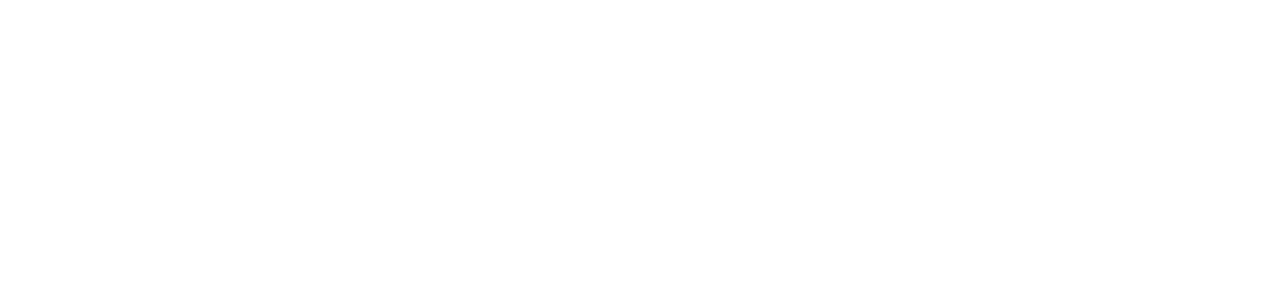
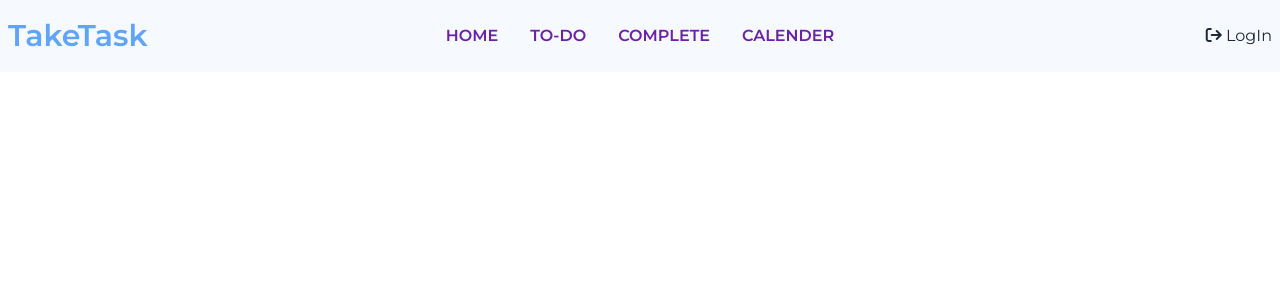
Before and after one commit to Sajalhowlader/to-do-task-clint, a React (Create React App) app: page / in a window 1280 px wide. Before the commit this address had no page. Shown: the top 300 px of the page. Built offline with nearby package versions, Linux system fonts and the light colour scheme.

Commit message:
add some routes

```diff
--- a/public/index.html
+++ b/public/index.html
@@ -10,6 +10,7 @@
       content="Web site created using create-react-app"
     />
     <link rel="apple-touch-icon" href="%PUBLIC_URL%/logo192.png" />
+
     <!--
       manifest.json provides metadata used when your web app is installed on a
       user's mobile device or desktop. See https://developers.google.com/web/fundamentals/web-app-manifest/
@@ -39,5 +40,6 @@
       To begin the development, run `npm start` or `yarn start`.
       To create a production bundle, use `npm run build` or `yarn build`.
     -->
+    <script src="https://kit.fontawesome.com/71861ebee1.js" crossorigin="anonymous"></script>
   </body>
 </html>
--- a/src/App.css
+++ b/src/App.css
@@ -1,6 +1,10 @@
-*{
-  margin:0;
+@import url("https://fonts.googleapis.com/css2?family=Montserrat:wght@400;600&display=swap");
+* {
+  margin: 0;
   padding: 0;
   box-sizing: border-box;
   scroll-behavior: smooth;
 }
+body{
+  font-family: 'Montserrat', sans-serif;
+}
--- a/src/App.js
+++ b/src/App.js
@@ -1,12 +1,13 @@
 import { Route, Routes } from "react-router-dom";
 import "./App.css";
+import Header from "./Assets/Common/Header";
 
 function App() {
   return (
     <div className="App">
-
+      <Header />
       <Routes>
-        <Route/>
+        <Route />
       </Routes>
     </div>
   );
--- /dev/null
+++ b/src/Assets/Common/Header.js
@@ -0,0 +1,54 @@
+import { Link } from "react-router-dom";
+
+const Header = () => {
+  const menuLink = (
+    <>
+      <li>
+        <Link to="/">HOME</Link>
+      </li>
+      <li>
+        <Link to="/">TO-DO</Link>
+      </li>
+      <li>
+        <Link to="/">COMPLETE</Link>
+      </li>
+      <li>
+        <Link to="/" className="bg">
+          CALENDER
+        </Link>
+      </li>
+    </>
+  );
+  return (
+    <nav className="bg-[#f6f9fd]">
+      <div class="navbar container mx-auto py-3">
+        <div class="navbar-start">
+          <div class="dropdown">
+            <label tabindex="0" class="btn btn-ghost lg:hidden">
+              <i class="fa-solid fa-arrows-to-eye text-3xl"></i>
+            </label>
+            <ul
+              tabindex="0"
+              class="menu menu-compact dropdown-content mt-3 p-2 shadow bg-base-100 rounded-box w-52 font-bold"
+            >
+              {menuLink}
+            </ul>
+          </div>
+          <p to="/" class="cursor-pointer text-3xl text-blue-400 font-bold">
+            TakeTask
+          </p>
+        </div>
+        <div class="navbar-center hidden lg:flex">
+          <ul class="menu menu-horizontal p-0 font-bold text-purple-800">
+            {menuLink}
+          </ul>
+        </div>
+        <div class="navbar-end">
+          <button className="log-btn"><i class="fa-solid fa-arrow-right-from-bracket"></i> LogIn</button>
+        </div>
+      </div>
+    </nav>
+  );
+};
+
+export default Header;
```
Also changed, not shown: src/Assets/Common/Footer.js (added), src/Assets/Home/Home.js (added).
